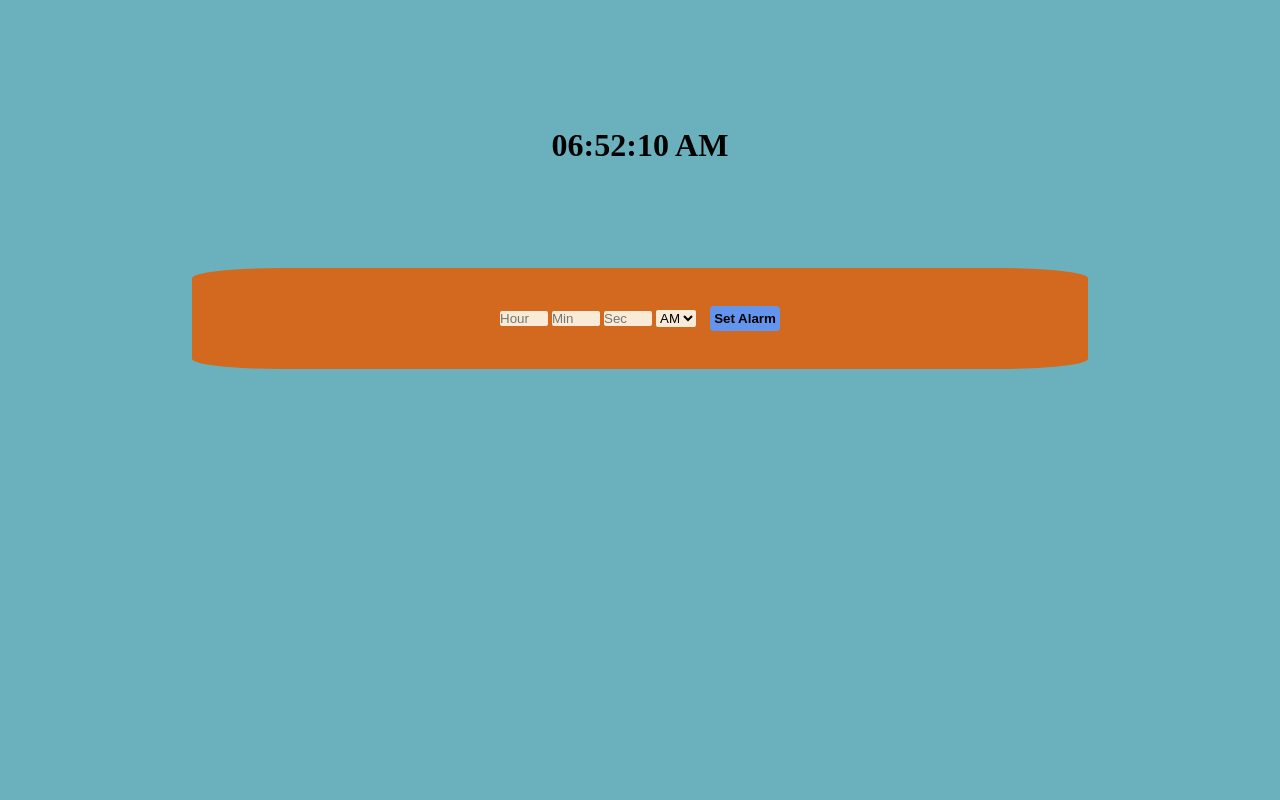
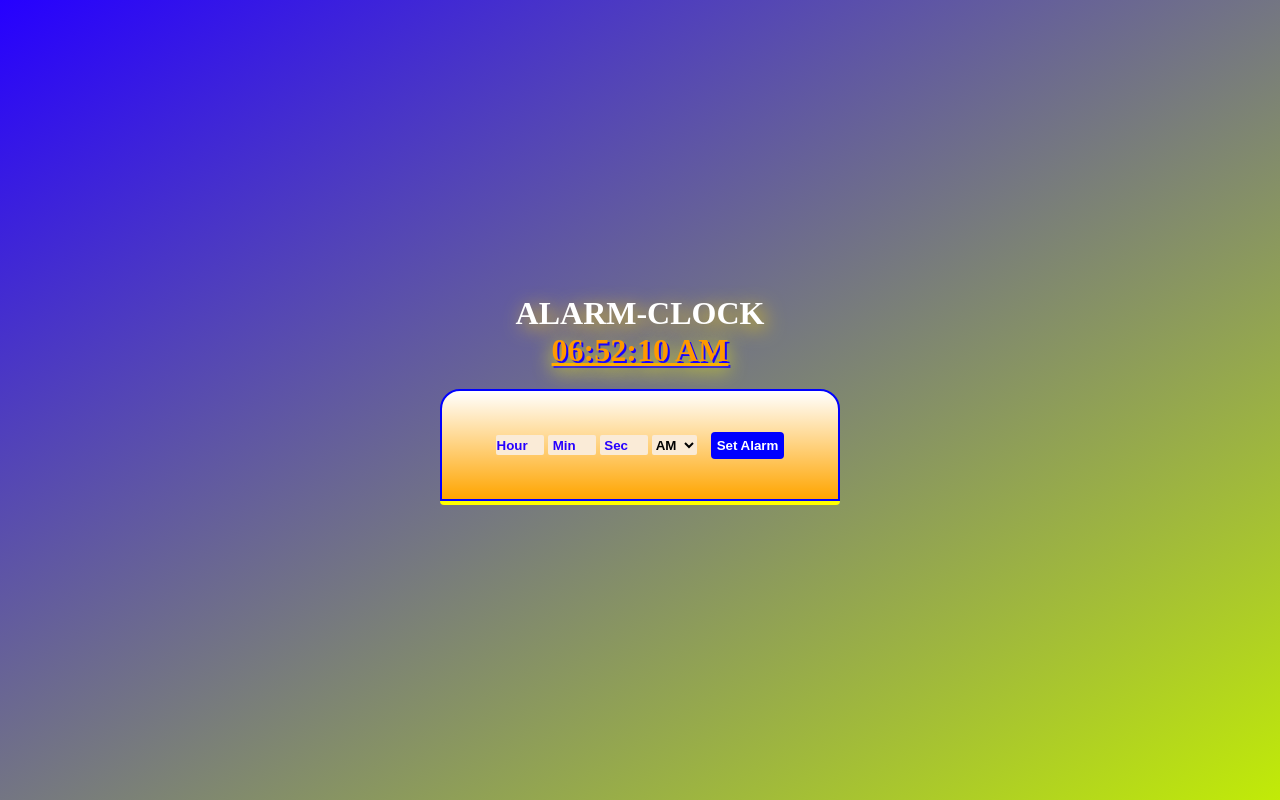
Before and after one commit to AjayPrajapathi/Alarm-clock, a plain HTML site: page index.html in a window 1280 px wide. Drawn offline with Linux system fonts and the light colour scheme.

Commit message:
only labeling of code is left

```diff
--- a/index.html
+++ b/index.html
@@ -10,7 +10,9 @@
 
 
 <body>
+
     <div class="clock-frame">
+        <h1 class="heading">ALARM-CLOCK</h1>
         <h1 class="current-time"></h1>
         <div class="input-form">
             <form id="myform">
@@ -26,7 +28,7 @@
                 <button class="set-alarm-button" type="submit"><strong>Set Alarm</strong></button>
             </form>
         </div>
-        <ul id="alarm-list"></ul>
+       <ul id="alarm-list"></ul>
     </div>
     <script src="script.js">
 
--- a/script.js
+++ b/script.js
@@ -53,8 +53,12 @@
 
             const alarmTime = `${inputHour}:${inputMinute}:${inputSeconds} ${inputAmPm}`;
             alarms.add(alarmTime);
-
-            // inputHour='';
+            // inputHour.value=0;
+            // console.log(inputHour.innerHTML)
+            document.getElementById("ihour").value = "";
+            document.getElementById("iminute").value = "";
+            document.getElementById("iseconds").value = "";
+            document.getElementById("iAmPm").selectedIndex = 0;
             // Update the alarm list display
             updateAlarmList();
         });
--- a/style.css
+++ b/style.css
@@ -1,66 +1,136 @@
 * {
   margin: 0;
   padding: 0;
-  /* box-sizing: border-box; */
+  box-sizing: border-box;
 }
 
 body {
-  height: 100vh;
+   height: 100vh;
   width: 100vw;
-  /* display: grid; */
-  /* place-items: center; */
-  background-color: rgb(107, 177, 189);
+  background: linear-gradient(to  bottom right,rgb(38, 0, 255),rgb(193, 235, 7));
+  display:flex;
+  align-items: center;
+  justify-content: center;
+
+
 }
 
 .clock-frame {
-  height: 100%;
-  width: 100%;
-  display:grid;
-  place-items: center;
 
+  height: 70%;
+  width: 50%;
+  display: flex;
+  flex-direction: column;
+  align-items: center;
+  justify-content: center;
+}
+.heading{
+  color:white;
+  text-shadow: 4px 4px  20px gold;
+}
+
+.current-time{
+  margin-bottom: 20px;
+  color:rgb(255, 153, 0);
+  text-shadow: 2px 2px  rgb(25, 0, 255),0px 5px 20px rgb(251, 255, 0);
+ text-decoration:underline;
 }
 
 
 
+
 .input-form {
-  height: 40%;
-  width: 70%;
+  height: 20%;
+  width: 400px;
   background-color: chocolate;
-  display: grid;
-  place-items: center;
-  margin-top: -200px;;
-  border-radius: 10%;
+  display: flex;
+  flex-direction: column;
+  justify-content: center;
+  align-items: center;
+  border-radius: 20px 20px 0 0;
+  border:2px solid blue;
+  background: linear-gradient(white,orange);
+
 }
-#ihour,#iminute,#iseconds,#iAmPm{
+::placeholder{
+  color:rgb(38, 0, 255);
+}
 
+
+#ihour,
+#iminute,
+#iseconds {
+  height: 20px;
+  width: px;
+  border: none;
+
+  outline: none;
+  border-radius: 2px;
+  background-color: antiquewhite;
+  font-weight: 600;
+  text-align: center;
+}
+#iAmPm {
+  height: 20px;
+  width: 45px;
   border: none;
   outline: none;
   border-radius: 2px;
   background-color: antiquewhite;
-
-
+  font-weight: 600;
 }
 
-.set-alarm-button{
-  height:25px;
-  width: 70px;
+.set-alarm-button {
+  color:white;
+  padding: 6px;
   margin-left: 10px;
-  border-radius:4px ;
+  border-radius: 4px;
   border: none;
-  background-color: cornflowerblue;
-  /* font-weight: 600; */
+background-color: blue;
+}
+#alarm-list {
+  max-height: 50%;
+  width: 400px;
+  display: grid;
+  place-items: center;
+  background-color: rgba(18, 21, 241, 0.945);
+  overflow:auto;
+  border-radius: 0px 0px 10px 10px;
+  border-bottom: 4px solid yellow;
+}
+ul li {
+  margin: 5px 0 5px 0;
+  list-style: none;
+  font-weight: 900;
+  color:white;
+}
 
+.delete-button {
+  margin-left: 40px;
+  background-color: red;
+  color: white;
+  padding: 3px;
+  border-radius: 5px;
 }
-#alarm-list{
-   margin-top:-200px ;
-  height:auto;
-  width: 200px;
-  /* width:70; */
-  display:grid;
-  place-items: center;
-  background-color: aquamarine;
+
+/* to customize the scroll bar we use webkit */
+ ::-webkit-scrollbar {
+  width: 7px;
 }
-ul li{
-  margin-top: 10px;
-  list-style: none;
+
+/* Track */
+::-webkit-scrollbar-track {
+  background:yellow;
+  border-radius: 0 0 10px 0;
 }
+
+/* Handle */
+::-webkit-scrollbar-thumb {
+  background-color: red;
+  border-radius: 4px 4px 5px 0px;
+}
+
+/* Handle on hover */
+::-webkit-scrollbar-thumb:hover {
+  background:red;
+}
```
